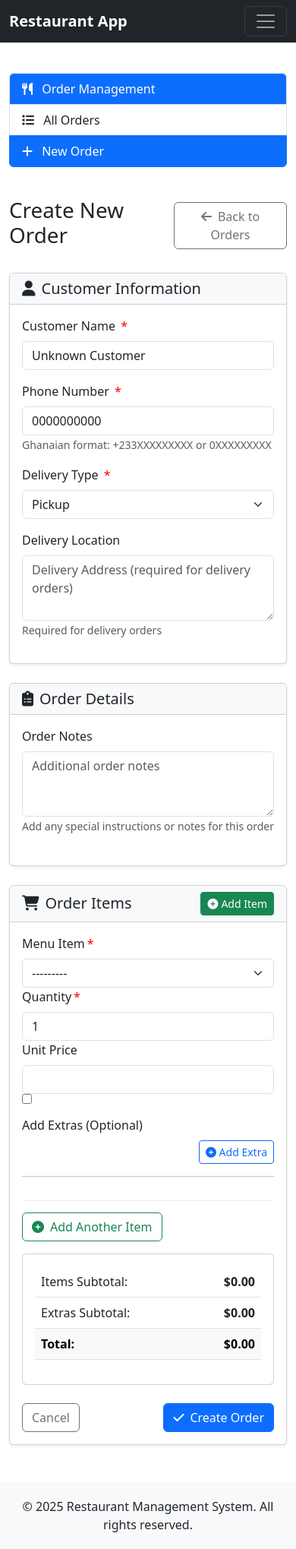
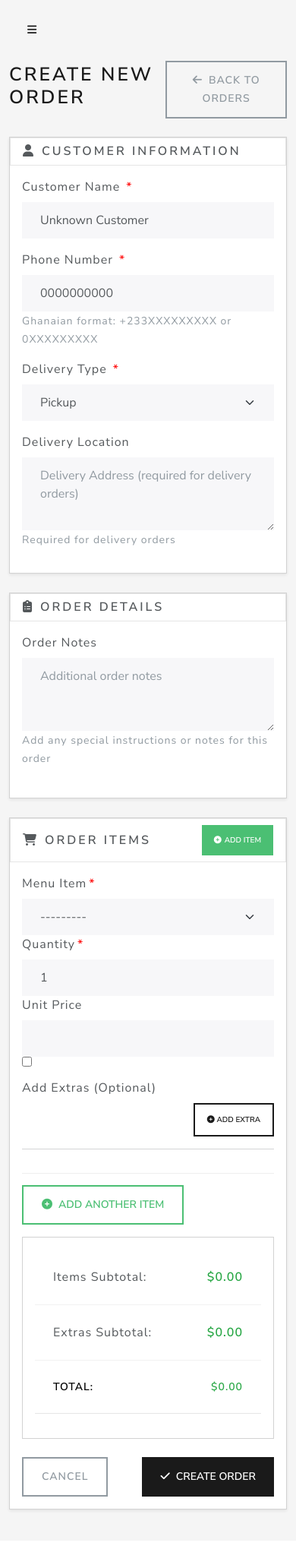
Before and after one commit to ntibreymaximus/adakings_backend, a Django app: page /orders/create/ in a window 390 px wide. Shown: the whole page at 76% size. After the commit the page ends 1991 px from the top, so only its background shows below. Run offline with Django 5.2, Linux system fonts and the light colour scheme; the visitor is signed in with stand-in values (Sample User, id 1); data that the repository does not hold is empty.

Commit message:
feat(ui): Implement Lux theme with modern sidebar navigation
- Add Bootswatch Lux theme styling
- Create responsive sidebar navigation
- Update layout components
- Improve user interface elements
- Add role-based navigation items

```diff
--- a/templates/base.html
+++ b/templates/base.html
@@ -4,178 +4,151 @@
     <meta charset="UTF-8" />
     <meta name="viewport" content="width=device-width, initial-scale=1.0" />
     <title>{% block title %}Restaurant Management System{% endblock %}</title>
-    <!-- Bootstrap CSS -->
-    <link
-      href="https://cdn.jsdelivr.net/npm/bootstrap@5.3.0/dist/css/bootstrap.min.css"
-      rel="stylesheet"
-    />
-    <!-- Font Awesome -->
-    <link
-      rel="stylesheet"
-      href="https://cdnjs.cloudflare.com/ajax/libs/font-awesome/6.4.0/css/all.min.css"
-    />
-    <!-- Custom CSS -->
+    <link href="https://bootswatch.com/5/lux/bootstrap.min.css" rel="stylesheet"/>
+    <link href="https://cdnjs.cloudflare.com/ajax/libs/font-awesome/6.4.0/css/all.min.css" rel="stylesheet"/>
     <style>
-      body {
+      :root { --sidebar-width: 280px; }
+      body { min-height: 100vh; background-color: #f5f5f5; }
+      .sidebar {
+        position: fixed; top: 0; left: 0; bottom: 0;
+        width: var(--sidebar-width);
+        background: #1a1a1a;
+        padding: 0;
+        transition: all 0.3s ease;
+        z-index: 1000;
+      }
+      .main-wrapper {
+        margin-left: var(--sidebar-width);
         min-height: 100vh;
         display: flex;
         flex-direction: column;
       }
-      .main-content {
-        flex: 1;
-      }
-      .navbar-brand {
-        font-weight: bold;
-      }
-      .footer {
-        margin-top: auto;
-        padding: 20px 0;
-        background-color: #f8f9fa;
-      }
-      .alert-container {
-        position: relative;
-        z-index: 1000;
+      @media (max-width: 768px) {
+        .sidebar { transform: translateX(-100%); }
+        .sidebar.show { transform: translateX(0); }
+        .main-wrapper { margin-left: 0; }
       }
     </style>
     {% block extra_css %}{% endblock %}
   </head>
   <body>
-    <!-- Navigation Bar -->
-    <nav class="navbar navbar-expand-lg navbar-dark bg-dark">
-      <div class="container">
-        <a class="navbar-brand" href="/">Restaurant App</a>
-        <button
-          class="navbar-toggler"
-          type="button"
-          data-bs-toggle="collapse"
-          data-bs-target="#navbarNav"
-          aria-controls="navbarNav"
-          aria-expanded="false"
-          aria-label="Toggle navigation"
-        >
-          <span class="navbar-toggler-icon"></span>
-        </button>
-        <div class="collapse navbar-collapse" id="navbarNav">
-          <ul class="navbar-nav me-auto">
-            {% if user.is_authenticated %} {% if user.is_admin %}
+    {% if user.is_authenticated %}
+    <nav class="sidebar" id="sidebar">
+      <div class="p-3">
+        <a href="/" class="d-flex align-items-center mb-3 mb-md-0 me-md-auto text-white text-decoration-none">
+          <i class="fas fa-utensils me-2"></i>
+          <span class="fs-4">Restaurant App</span>
+        </a>
+        <hr class="text-white-50">
+        <ul class="nav nav-pills flex-column mb-auto">
           <li class="nav-item">
-              <a class="nav-link" href="{% url 'users:staff_list' %}">
-                <i class="fas fa-users"></i> Staff Management
+            <a href="{% url "users:dashboard" %}" class="nav-link text-white {% if request.resolver_match.url_name == "dashboard" %}active{% endif %}">
+              <i class="fas fa-home me-2"></i>
+              Dashboard
             </a>
           </li>
-            <li class="nav-item">
-              <a class="nav-link" href="{% url 'users:staff_register' %}">
-                <i class="fas fa-user-plus"></i> Add Staff
+          {% if user.is_frontdesk or user.is_admin %}
+          <li>
+            <a href="{% url "orders:order_list" %}" class="nav-link text-white {% if "orders" in request.path %}active{% endif %}">
+              <i class="fas fa-clipboard-list me-2"></i>
+              Orders
             </a>
           </li>
-            {% endif %} {% if user.is_frontdesk %}
-            <li class="nav-item">
-              <a class="nav-link" href="#">
-                <i class="fas fa-concierge-bell"></i> Front Desk
-              </a>
-            </li>
-            {% endif %} {% if user.is_kitchen %}
-            <li class="nav-item">
-              <a class="nav-link" href="#">
-                <i class="fas fa-utensils"></i> Kitchen
-              </a>
-            </li>
-            {% endif %} {% if user.is_delivery %}
-            <li class="nav-item">
-              <a class="nav-link" href="#">
-                <i class="fas fa-truck"></i> Delivery
-              </a>
-            </li>
-            {% endif %} {% endif %}
-          </ul>
-          <ul class="navbar-nav">
-            {% if user.is_authenticated %}
-            <li class="nav-item dropdown">
-              <a
-                class="nav-link dropdown-toggle"
-                href="#"
-                id="navbarDropdown"
-                role="button"
-                data-bs-toggle="dropdown"
-                aria-expanded="false"
-              >
-                <i class="fas fa-user-circle"></i>
-                {{ user.get_full_name|default:user.username }}
-              </a>
-              <ul
-                class="dropdown-menu dropdown-menu-end"
-                aria-labelledby="navbarDropdown"
-              >
           <li>
-                  <a class="dropdown-item" href="{% url 'users:profile' %}">
-                    <i class="fas fa-id-card"></i> Profile</a
-                  >
-                </li>
-                <li><hr class="dropdown-divider" /></li>
-                <li>
-                  <form
-                    method="post"
-                    action="{% url 'users:logout' %}"
-                    class="m-0"
-                  >
-                    {% csrf_token %}
-                    <button
-                      type="submit"
-                      class="dropdown-item w-100 text-start"
-                    >
-                      <i class="fas fa-sign-out-alt"></i> Logout
-                    </button>
-                  </form>
-                </li>
-              </ul>
-            </li>
-            {% else %}
-            <li class="nav-item">
-              <a class="nav-link" href="{% url 'users:login' %}">
-                <i class="fas fa-sign-in-alt"></i> Login
+            <a href="{% url "orders:order_create" %}" class="nav-link text-white">
+              <i class="fas fa-plus me-2"></i>
+              New Order
             </a>
           </li>
           {% endif %}
+          <li>
+            <a href="{% url "menu:item_list" %}" class="nav-link text-white {% if "menu" in request.path %}active{% endif %}">
+              <i class="fas fa-utensils me-2"></i>
+              Menu
+            </a>
+          </li>
+          {% if user.is_frontdesk or user.is_admin %}
+          <li>
+            <a href="{% url "payments:payment_list" %}" class="nav-link text-white {% if "payments" in request.path %}active{% endif %}">
+              <i class="fas fa-money-bill-wave me-2"></i>
+              Payments
+            </a>
+          </li>
+          {% endif %}
+          {% if user.is_admin %}
+          <li>
+            <a href="{% url "users:staff_list" %}" class="nav-link text-white {% if "staff" in request.path %}active{% endif %}">
+              <i class="fas fa-users me-2"></i>
+              Staff
+            </a>
+          </li>
+          <li>
+            <a href="/admin/" class="nav-link text-white">
+              <i class="fas fa-cog me-2"></i>
+              Admin
+            </a>
+          </li>
+          {% endif %}
+        </ul>
+        <hr class="text-white-50">
+        <div class="dropdown">
+          <a href="#" class="d-flex align-items-center text-white text-decoration-none dropdown-toggle" id="dropdownUser1" data-bs-toggle="dropdown" aria-expanded="false">
+            <i class="fas fa-user-circle me-2"></i>
+            <strong>{{ user.get_full_name|default:user.username }}</strong>
+          </a>
+          <ul class="dropdown-menu dropdown-menu-dark text-small shadow" aria-labelledby="dropdownUser1">
+            <li><a class="dropdown-item" href="{% url "users:profile" %}">Profile</a></li>
+            <li><hr class="dropdown-divider"></li>
+            <li>
+              <form method="post" action="{% url "users:logout" %}" class="m-0">
+                {% csrf_token %}
+                <button type="submit" class="dropdown-item">Sign out</button>
+              </form>
+            </li>
           </ul>
         </div>
       </div>
     </nav>
 
-    <!-- Messages -->
-    <div class="alert-container">
-      {% if messages %} {% for message in messages %}
-      <div
-        class="alert alert-{{ message.tags }} alert-dismissible fade show mb-0"
-        role="alert"
-      >
+    <div class="main-wrapper">
+      <div class="container-fluid py-3">
+        <div class="d-flex justify-content-between align-items-center mb-3">
+          <button class="btn btn-link d-md-none" id="sidebarToggle">
+            <i class="fas fa-bars"></i>
+          </button>
+          <h1 class="h3">{% block page_title %}{% endblock %}</h1>
+        </div>
+        {% if messages %}
+        <div class="messages">
+          {% for message in messages %}
+          <div class="alert alert-{{ message.tags }} alert-dismissible fade show" role="alert">
             {{ message }}
-        <button
-          type="button"
-          class="btn-close"
-          data-bs-dismiss="alert"
-          aria-label="Close"
-        ></button>
+            <button type="button" class="btn-close" data-bs-dismiss="alert" aria-label="Close"></button>
           </div>
-      {% endfor %} {% endif %}
+          {% endfor %}
         </div>
-
-    <!-- Main Content -->
-    <div class="main-content container py-4">
+        {% endif %}
         {% block content %}{% endblock %}
       </div>
+    </div>
+    {% else %}
+    <div class="container mt-5">
+      {% block auth_content %}{% endblock %}
+    </div>
+    {% endif %}
 
-    <!-- Footer -->
-    <footer class="footer">
-      <div class="container text-center">
-        <p class="mb-0">
-          &copy; {% now "Y" %} Restaurant Management System. All rights
-          reserved.
-        </p>
-      </div>
-    </footer>
-
-    <!-- Bootstrap JS Bundle with Popper -->
     <script src="https://cdn.jsdelivr.net/npm/bootstrap@5.3.0/dist/js/bootstrap.bundle.min.js"></script>
+    <script>
+      document.addEventListener("DOMContentLoaded", function() {
+        const sidebarToggle = document.getElementById("sidebarToggle");
+        const sidebar = document.getElementById("sidebar");
+        if (sidebarToggle && sidebar) {
+          sidebarToggle.addEventListener("click", function() {
+            sidebar.classList.toggle("show");
+          });
+        }
+      });
+    </script>
     {% block extra_js %}{% endblock %}
   </body>
 </html>
```
Lines whose indentation alone changed are shown as unchanged.
